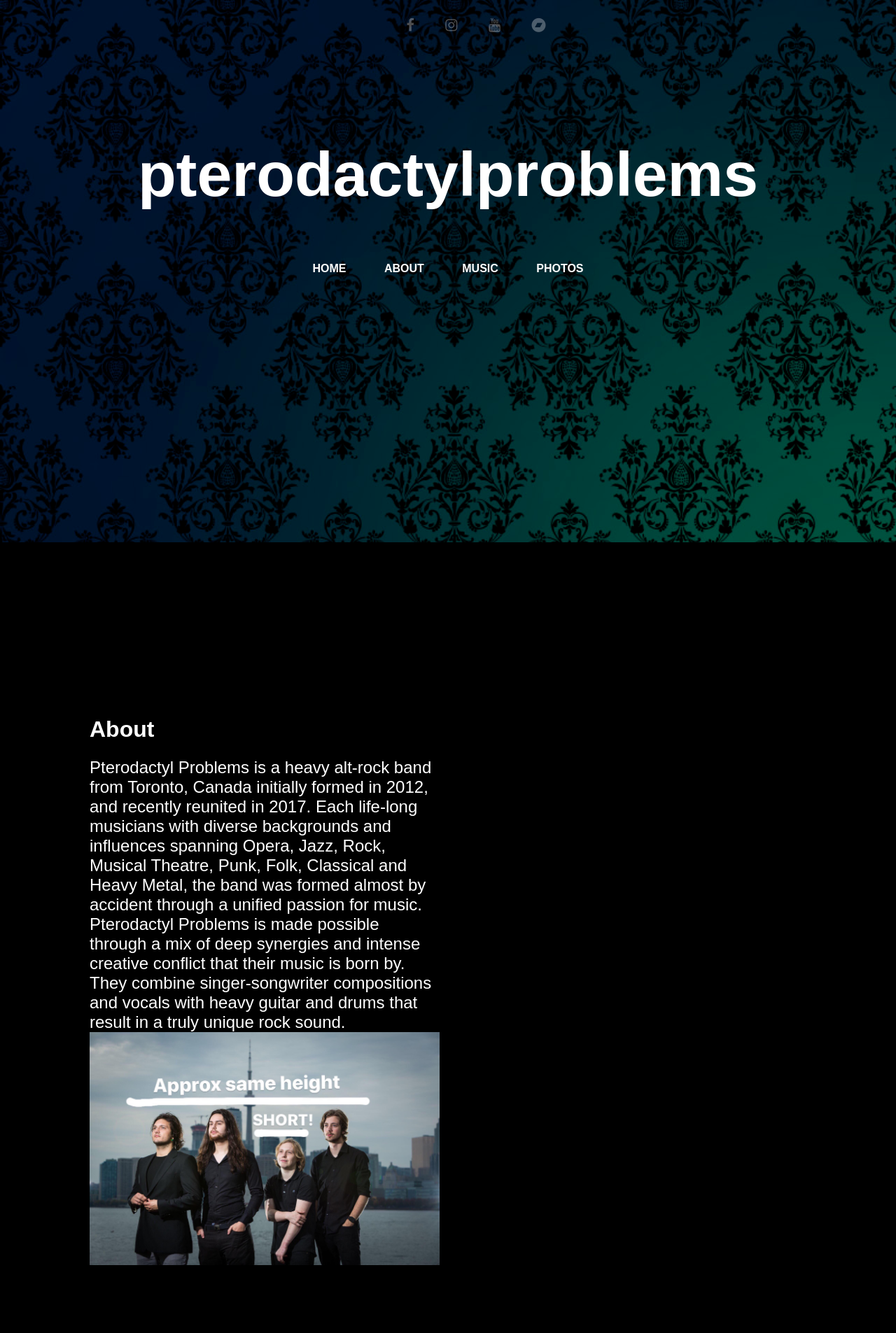
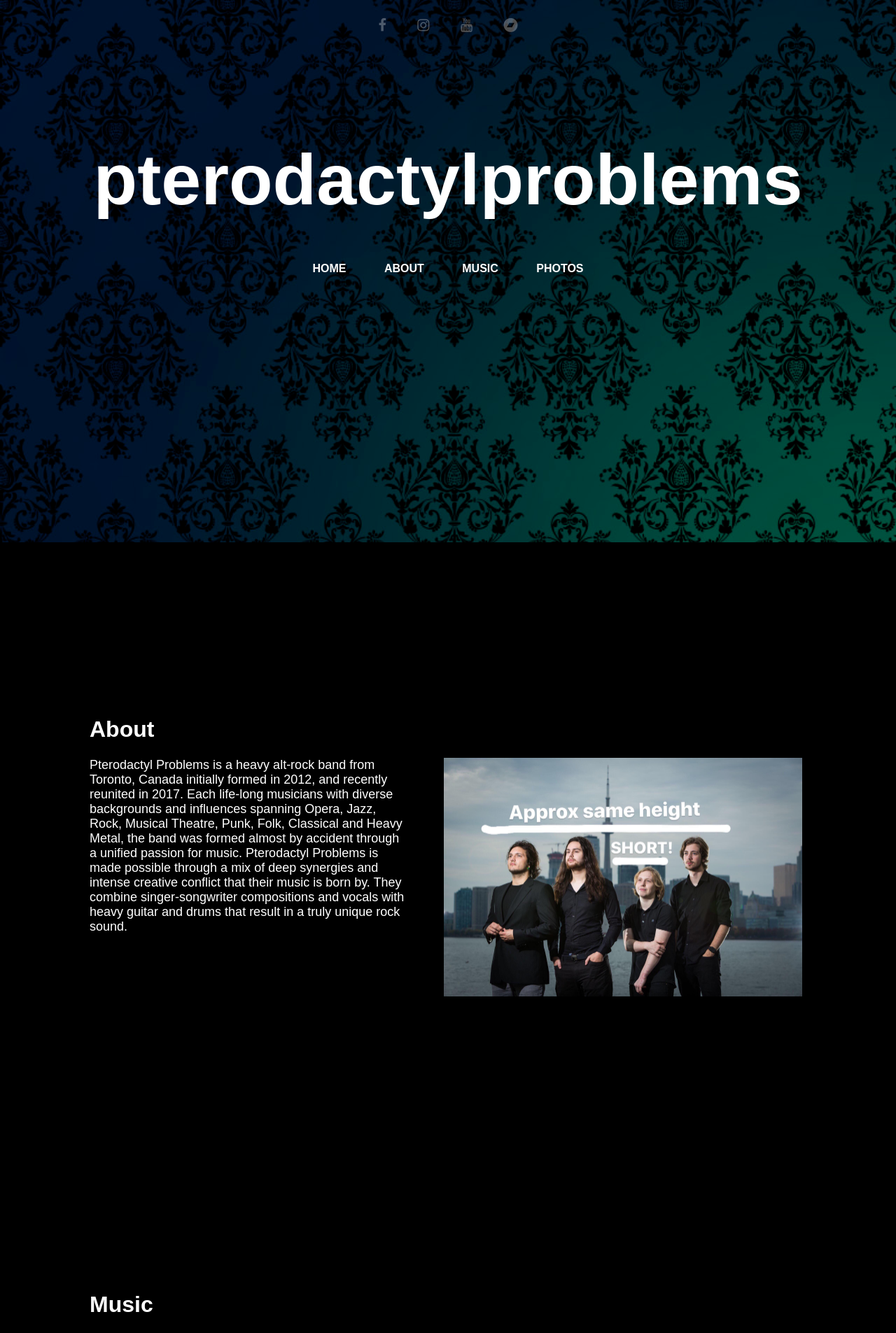
Before and after one commit to ciaran1313/PPWebsite, a PHP site: page / in a window 1280 px wide. Shown: the top 1905 px of the page at 70% size. Run offline with PHP 8.4, Linux system fonts and the light colour scheme; grey boxes are pictures that could not be loaded.

Commit message:
general tweaks and bug fixes

```diff
--- a/index.php
+++ b/index.php
@@ -2,13 +2,16 @@
 <html>
 <head>
   <title>Pterodactyl Problems</title>
-  <link rel="stylesheet" href="https://cdnjs.cloudflare.com/ajax/libs/font-awesome/4.7.0/css/font-awesome.min.css">
-  <link rel="stylesheet" type="text/css" href="stylesheets/general.css"></link>
+  <link rel="stylesheet" type="text/css" href="https://cdnjs.cloudflare.com/ajax/libs/font-awesome/4.7.0/css/font-awesome.min.css">
+  <link rel="stylesheet" type="text/css" href="stylesheets/page.css"></link>
   <script src="http://code.jquery.com/jquery-3.3.1.js" integrity="sha256-2Kok7MbOyxpgUVvAk/HJ2jigOSYS2auK4Pfzbm7uH60=" crossorigin="anonymous"></script>
-  <script type="text/javascript" src="main.js"></script>
+  <script type="text/javascript" src="scripts/navbar.js"></script>
+  <script type="text/javascript" src="scripts/resize.js"></script>
+  <script type="text/javascript" src="scripts/main.js"></script>
 </head>
 <body>
-  <div id="splash">
+  </div>
+  <div id="home">
     <ul id=social-media-links>
       <li><a href="https://www.facebook.com/PterodactylProblems/" class="fa fa-facebook"></a></li>
       <li><a href="https://www.instagram.com/pterodactylproblems" class="fa fa-instagram"></a></li>
@@ -19,7 +22,7 @@
       <span class="pterod-color">pterod</span><span class="actylpro-color">actylpro</span><span class="blems-color">blems</span>
     </div>
     <ul id="links">
-      <li><a href="#splash" id="home-link">Home</a></li>
+      <li><a href="#home" id="home-link">Home</a></li>
       <li><a href="#about" id="about-link">About</a></li>
       <li><a href="#music" id="music-link">Music</a></li>
       <li><a href="#photos" id="photos-link">Photos</a></li>
--- /dev/null
+++ b/scripts/main.js
@@ -0,0 +1,13 @@
+$(document).scroll(resetScrollState);
+
+$(window).resize(function(){
+  if (scrl() <= SCROLL_STATE_0_MAX){
+    setScrollState0();
+  }
+});
+
+$(document).ready(function(){
+  setScrollState0();
+  $("#home-link").click(setScrollState0);
+  $("#social-media-links a").attr("target", "_blank");
+});
--- a/main.js
+++ b/scripts/navbar.js
@@ -23,7 +23,7 @@ function setScrollState0(){
     "background-color" : ""
   });
   $("#links").offset({top: SCROLL_STATE_0_MAX, left: 0});
-  $("#splash").height(SPLASH_HEIGHT);
+  $("#home").height(SPLASH_HEIGHT);
 }
 
 function setScrollState2(){
@@ -32,7 +32,7 @@ function setScrollState2(){
     "background-color" : `rgba(${LINKS_BACKGROUND_COLOR_RGB_STR}, 1)`
   });
   $("#links").offset({top: scrl(), left: 0});
-  $("#splash").height(SPLASH_HEIGHT);
+  $("#home").height(SPLASH_HEIGHT);
 }
 
 function resetScrollState(){
@@ -45,22 +45,9 @@ function resetScrollState(){
       scrollState = 1;
       $("#links").css("position","fixed");
       $("#links").offset({top: scrl(), left: 0});
-      $("#splash").height(SPLASH_HEIGHT);
+      $("#home").height(SPLASH_HEIGHT);
     }
   }else if (scrollState != 2 && scrl() >= SCROLL_STATE_2_MIN){
     setScrollState2();
   }
 }
-
-$(document).scroll(resetScrollState);
-
-$(window).resize(function(){
-  if (scrl() <= SCROLL_STATE_0_MAX){
-    setScrollState0();
-  }
-})
-
-$(document).ready(function(){
-  $("#home-link").click(setScrollState0);
-  $("#social-media-links a").attr("target", "_blank");
-});
--- a/stylesheets/general.css
+++ b/stylesheets/page.css
@@ -5,7 +5,7 @@ body {
   margin: 0px;
 }
 
-#splash {
+#home {
   background-image: url("../resources/wallpaper.jpg");
   margin-top: 0px;
   height: 750px;
@@ -16,6 +16,8 @@ body {
   margin-top: 0px;
   width: 100%;
   text-align: center;
+  margin-left: 0px;
+  padding: 0px;
 }
 
 #social-media-links li {
@@ -39,7 +41,7 @@ body {
 #title {
   margin-top: 150px;
   text-align: center;
-  font-size: 7vw;
+  font-size: 8vw;
   font-weight: bold;
 }
 
@@ -83,17 +85,16 @@ body {
 }
 
 #content #about #text {
-  max-width: 500px;
-  width: 100%;
-  font-size: 24px;
+  width: 44%;
+  min-width: 250px;
+  margin-right: 5%;
+  font-size: 18px;
   display: inline-block;
-  margin-right: 50px;
 }
 
 #content #about #band-photo {
-  width: 100%;
-  max-width: 500px;
-  margin-right: 50px;
+  width: 50%;
+  min-width: 230px;
 }
 
 #content #music #spreadingfear-mv{
```
